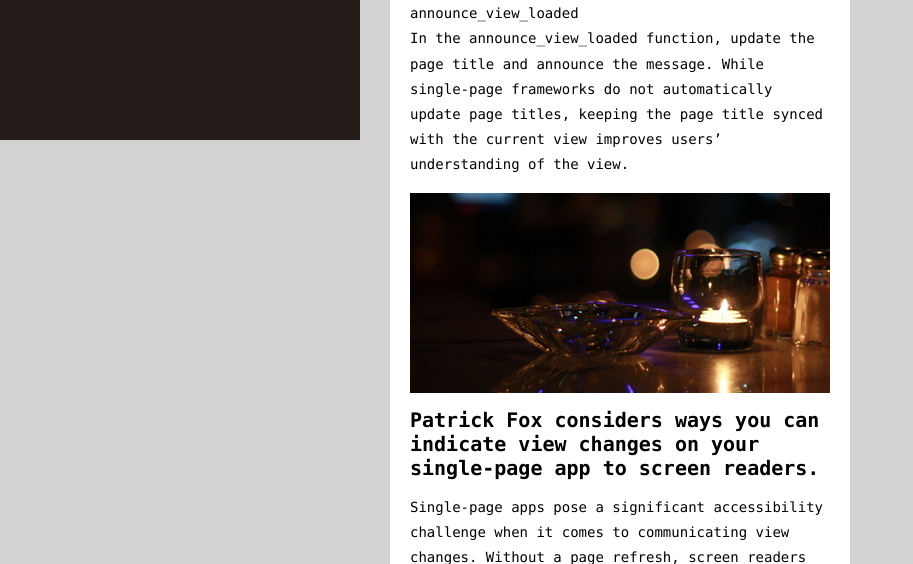
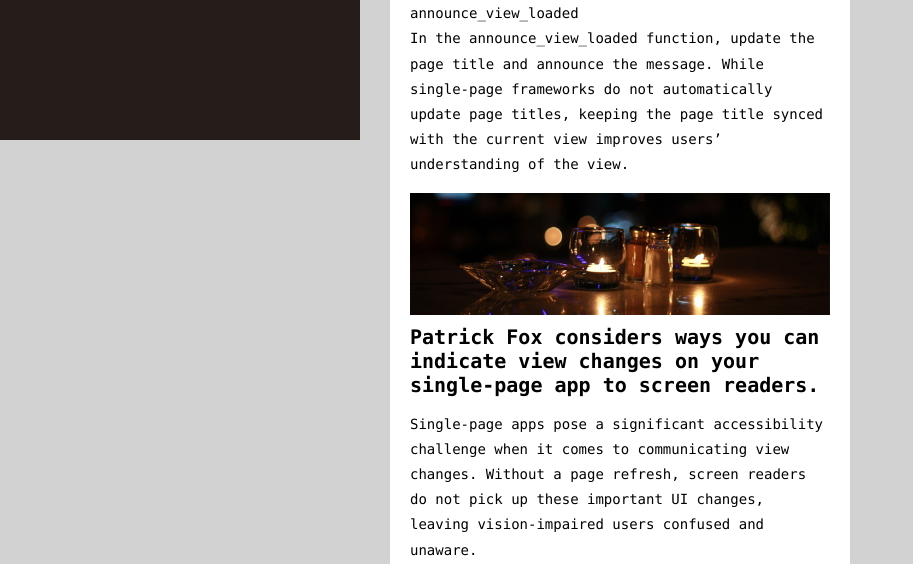
Before and after one commit to mailzwj/seejs, a PHP site: page /article.php in a window 1280 px wide. Shown: the part 660-1224 px from the top of the page, without its empty margins (0-913 px from the left). Run offline with PHP 8.4, Linux system fonts and the light colour scheme; some web fonts are replaced.

Commit message:
解决图片自适应宽度问题

```diff
--- a/article.php
+++ b/article.php
@@ -73,9 +73,11 @@
             <p>Single-page apps pose a significant accessibility challenge when it comes to communicating view changes. Without a page refresh, screen readers do not pick up these important UI changes, leaving vision-impaired users confused and unaware.</p>
             <p>One solution is to create a message based on the page title, and leverage an <a href="#" target="_blank">ARIA</a> live region to explicitly announce, via a helpful message, that a new view has loaded. First create a function that is called when viewContent is updated. AngularJS provides a $viewContentLoaded event for this purpose. In the controller code, listen for the event and call a function (in CoffeeScript):</p>
             <p>app.controller 'PageController', ($scope, $location, $http) -><br>$scope.$on '$viewContentLoaded', announce_view_loaded<br>In the announce_view_loaded function, update the page title and announce the message. While single-page frameworks do not automatically update page titles, keeping the page title synced with the current view improves users’ understanding of the view.</p>
-            <p>
-                <img src="assets/image/pict.png">
-            </p>
+            <div>
+                <p>
+                    <img src="assets/image/pict.png">
+                </p>
+            </div>
             <h2>Patrick Fox considers ways you can indicate view changes on your single-page app to screen readers.</h2>
             <p>Single-page apps pose a significant accessibility challenge when it comes to communicating view changes. Without a page refresh, screen readers do not pick up these important UI changes, leaving vision-impaired users confused and unaware.</p>
             <p>One solution is to create a message based on the page title, and leverage an <a href="#" target="_blank">ARIA</a> live region to explicitly announce, via a helpful message, that a new view has loaded. First create a function that is called when viewContent is updated. AngularJS provides a $viewContentLoaded event for this purpose. In the controller code, listen for the event and call a function (in CoffeeScript):</p>
--- a/assets/css/article.css
+++ b/assets/css/article.css
@@ -42,6 +42,15 @@
 .wrap .content p {
     margin: 15px 0;
     line-height: 1.8;
+}
+
+.wrap .content > div > p {
+    display: inline-block;
+    margin: 0;
+}
+
+.wrap .content > div > p img {
+    width: 100%;
 }
 
 .wrap .content h1 {
```
Also changed, not shown: article.html (+5 -3 lines).
